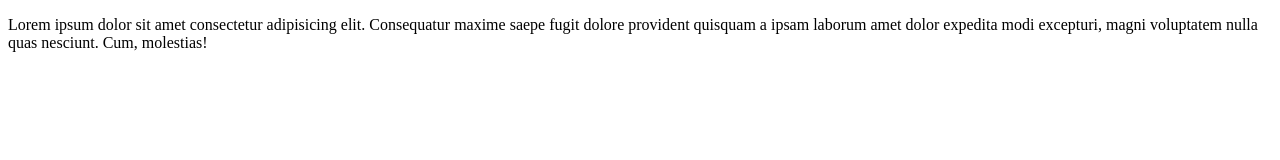
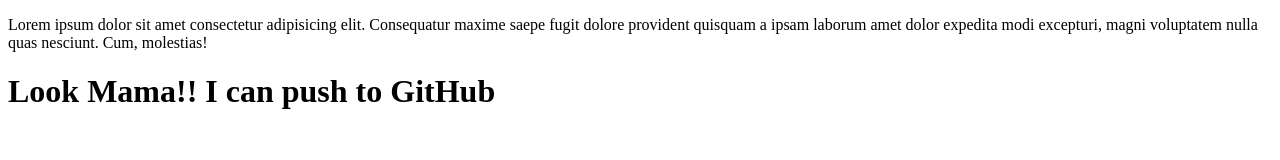
Before and after one commit to Al-Mamuun/Countdown-Timer, a plain HTML site: page mamun.html in a window 1280 px wide. Drawn offline with Linux system fonts and the light colour scheme.

Commit message:
Add New Line

```diff
--- a/mamun.html
+++ b/mamun.html
@@ -10,6 +10,7 @@
 <body>
     <p>Lorem ipsum dolor sit amet consectetur adipisicing elit. Consequatur maxime saepe fugit dolore provident quisquam
         a ipsam laborum amet dolor expedita modi excepturi, magni voluptatem nulla quas nesciunt. Cum, molestias!</p>
+    <h1>Look Mama!! I can push to GitHub</h1>
 </body>
 
 </html>
```
